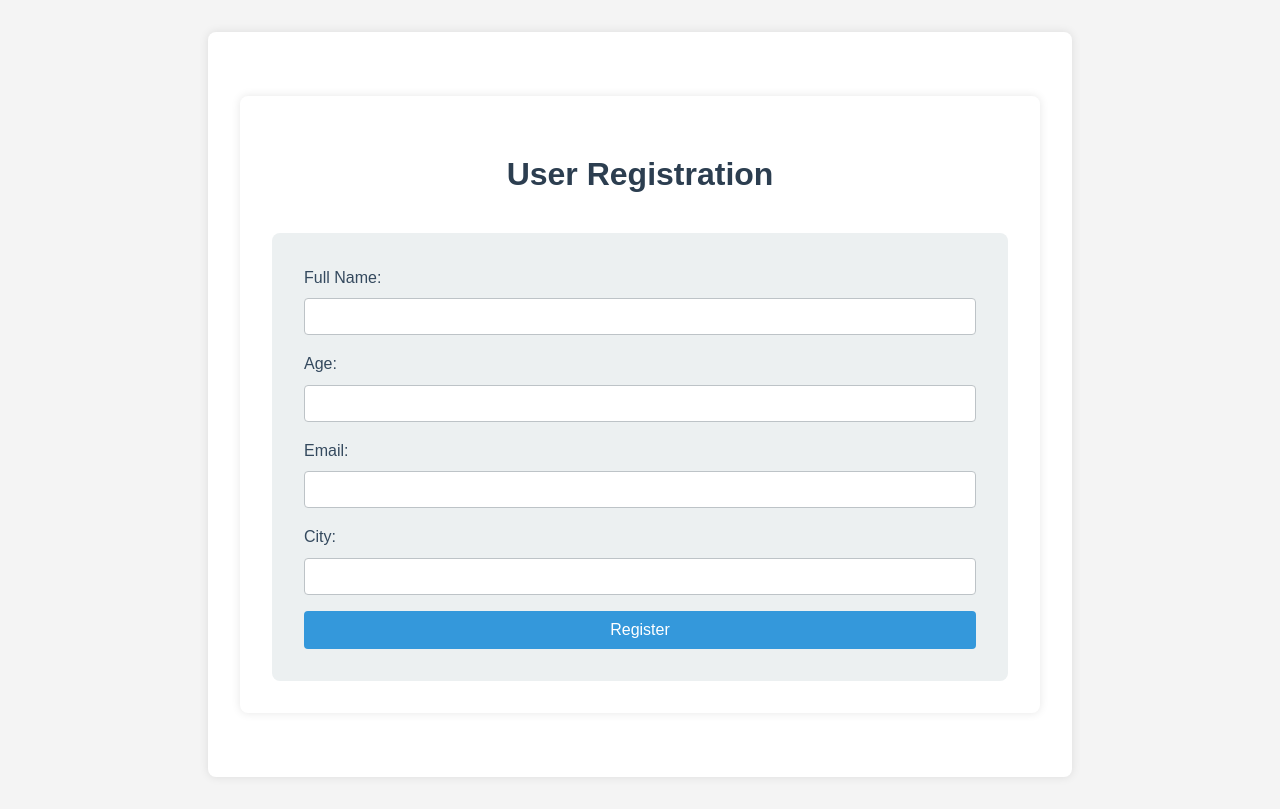
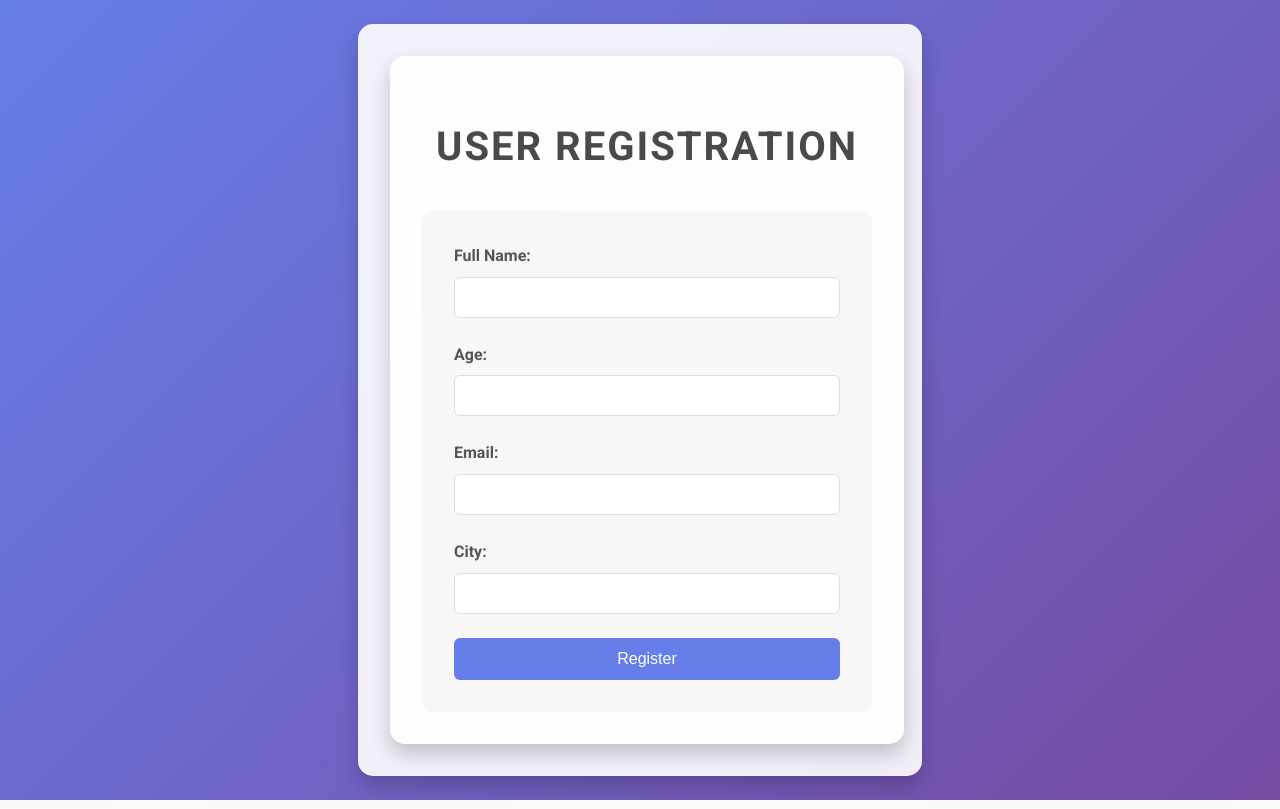
Before and after one commit to IlanTheUser/flask_app, a Flask app: page / in a window 1280 px wide. Run offline with Flask 3, Linux system fonts and the light colour scheme.

Commit message:
Changed styling 2

```diff
--- a/app/templates/base.html
+++ b/app/templates/base.html
@@ -4,65 +4,80 @@
     <meta charset="UTF-8">
     <meta name="viewport" content="width=device-width, initial-scale=1.0">
     <title>{% block title %}User Registration{% endblock %}</title>
+    <link href="https://fonts.googleapis.com/css2?family=Roboto:wght@400;700&display=swap" rel="stylesheet">
     <style>
         body {
-            font-family: 'Arial', sans-serif;
+            font-family: 'Roboto', sans-serif;
             line-height: 1.6;
             margin: 0;
             padding: 0;
-            background-color: #f4f4f4;
-            color: #333;
+            background: linear-gradient(135deg, #667eea 0%, #764ba2 100%);
+            min-height: 100vh;
+            display: flex;
+            justify-content: center;
+            align-items: center;
         }
         .container {
-            max-width: 800px;
-            margin: 2rem auto;
+            max-width: 500px;
+            width: 90%;
+            background-color: rgba(255, 255, 255, 0.9);
+            border-radius: 15px;
             padding: 2rem;
-            background-color: #fff;
-            border-radius: 8px;
-            box-shadow: 0 0 10px rgba(0,0,0,0.1);
+            box-shadow: 0 10px 20px rgba(0,0,0,0.2);
         }
         h1 {
-            color: #2c3e50;
+            color: #4a4a4a;
             text-align: center;
             margin-bottom: 2rem;
+            font-size: 2.5rem;
+            text-transform: uppercase;
+            letter-spacing: 2px;
         }
         form {
-            background: #ecf0f1;
+            background: #f7f7f7;
             padding: 2rem;
-            border-radius: 8px;
+            border-radius: 10px;
         }
         label {
             display: block;
             margin-bottom: 0.5rem;
-            color: #34495e;
+            color: #555;
+            font-weight: bold;
         }
         input[type="text"], input[type="number"], input[type="email"] {
             width: 100%;
-            padding: 10px;
-            margin-bottom: 1rem;
-            border: 1px solid #bdc3c7;
-            border-radius: 4px;
+            padding: 12px;
+            margin-bottom: 1.5rem;
+            border: 1px solid #ddd;
+            border-radius: 6px;
             box-sizing: border-box;
+            transition: border-color 0.3s;
+        }
+        input[type="text"]:focus, input[type="number"]:focus, input[type="email"]:focus {
+            border-color: #667eea;
+            outline: none;
         }
         input[type="submit"] {
-            background: #3498db;
+            background: #667eea;
             color: #fff;
-            padding: 10px 15px;
+            padding: 12px;
             border: none;
-            border-radius: 4px;
+            border-radius: 6px;
             cursor: pointer;
             font-size: 1rem;
             width: 100%;
+            transition: background-color 0.3s;
         }
         input[type="submit"]:hover {
-            background: #2980b9;
+            background: #764ba2;
         }
         a {
-            color: #3498db;
+            color: #667eea;
             text-decoration: none;
+            transition: color 0.3s;
         }
         a:hover {
-            text-decoration: underline;
+            color: #764ba2;
         }
     </style>
 </head>
```
